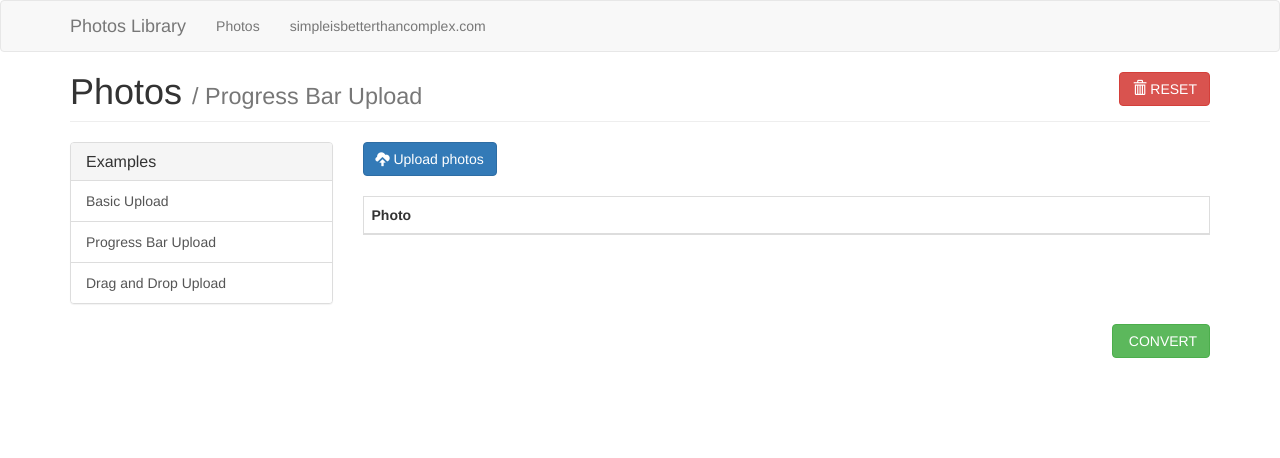
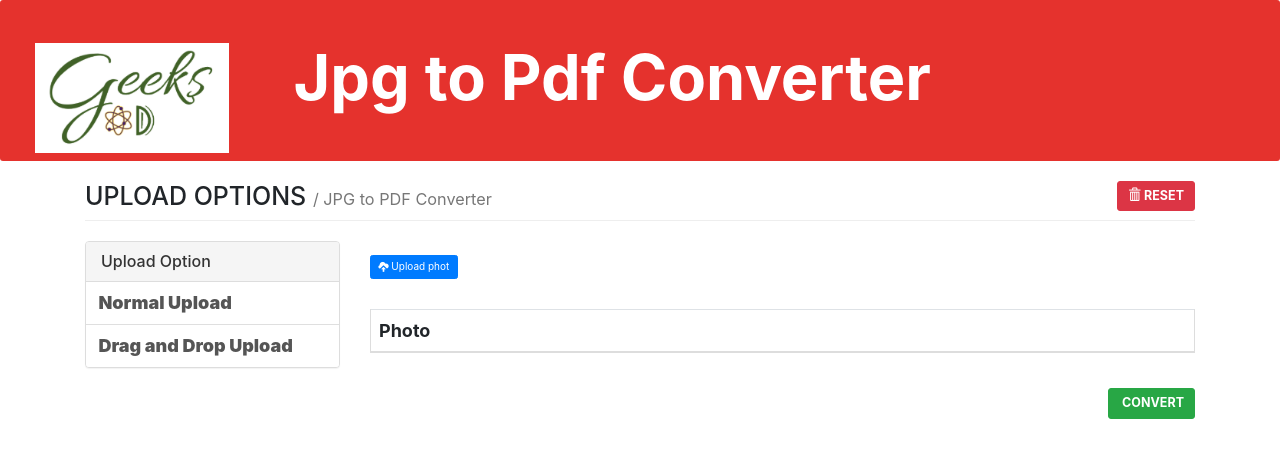
Before and after one commit to Nimit5/Geeks-God-Converter, a Django app: page / in a window 1280 px wide. Shown: the top 458 px of the page. Run offline with Django 3.2, Linux system fonts and the light colour scheme; lists and menus that the app fills with data are empty; some libraries are stand-ins or nearby versions.

Commit message:
second commit

```diff
--- a/jpg_pdf/jpg_pdf/templates/home.html
+++ b/jpg_pdf/jpg_pdf/templates/home.html
@@ -2,7 +2,7 @@
 
 {% load static %}
 
-{% block title %}Progress Bar Upload{% endblock %}
+{% block title %}JPG to PDF Converter{% endblock %}
 
 {% block javascript %}
   {# JQUERY FILE UPLOAD SCRIPTS #}
@@ -15,9 +15,9 @@
 {% endblock %}
 
 {% block photos_content %}
-  <div style="margin-bottom: 20px;">
+  <div style="margin-bottom: 20px; font-size: xx-large;">
     <button type="button" class="btn btn-primary js-upload-photos">
-      <span class="glyphicon glyphicon-cloud-upload"></span> Upload photos
+      <span class="glyphicon glyphicon-cloud-upload"></span> Upload phot
     </button>
     <input id="fileupload" type="file" name="file" multiple
            style="display: none;"
--- a/jpg_pdf/jpg_pdf/templates/includes/header.html
+++ b/jpg_pdf/jpg_pdf/templates/includes/header.html
@@ -1,4 +1,21 @@
-<nav class="navbar navbar-default">
+<!-- Image and text -->
+{% load static %}
+<html>
+<head>
+  <link rel="stylesheet" href="https://stackpath.bootstrapcdn.com/bootstrap/4.4.1/css/bootstrap.min.css" integrity="sha384-Vkoo8x4CGsO3+Hhxv8T/Q5PaXtkKtu6ug5TOeNV6gBiFeWPGFN9MuhOf23Q9Ifjh" crossorigin="anonymous">
+</head>
+<nav class=" jumbotron text-white" style="background-color: #E5322D;">
+  <div class="">
+  <a class="navbar-brand" href="#">
+    <img src="{% static 'photos/Geeks_god.png' %}"  class="d-inline-block align-top" alt="" style="height: 250%;">
+  </a>
+
+<a class="navbar-brand" href="{% url 'home' %}"></a>
+
+    </div>
+  <h1><b>Jpg to Pdf Converter</h1>
+</nav>
+<!--<nav class="navbar navbar-default">
   <div class="container">
     <div class="navbar-header">
       <button type="button" class="navbar-toggle collapsed" data-toggle="collapse" data-target="#main-menu" aria-expanded="false">
@@ -7,15 +24,21 @@
         <span class="icon-bar"></span>
         <span class="icon-bar"></span>
       </button>
-      <a class="navbar-brand" href="{% url 'home' %}">Photos Library</a>
+
+      <a class="navbar-brand" href="{% url 'home' %}">Geeks God JPG to PDF Converter</a>
     </div>
     <div class="collapse navbar-collapse" id="main-menu">
       <ul class="nav navbar-nav">
         <li{% if '/photos/' in request.path %} class="active"{% endif %}>
           <a href="{% url 'photos:basic_upload' %}">Photos</a>
         </li>
-        <li><a href="https://simpleisbetterthancomplex.com">simpleisbetterthancomplex.com</a></li>
       </ul>
     </div>
   </div>
-</nav>
+</nav>--!>
+<body>
+<script src="https://code.jquery.com/jquery-3.4.1.slim.min.js" integrity="sha384-J6qa4849blE2+poT4WnyKhv5vZF5SrPo0iEjwBvKU7imGFAV0wwj1yYfoRSJoZ+n" crossorigin="anonymous"></script>
+<script src="https://cdn.jsdelivr.net/npm/popper.js@1.16.0/dist/umd/popper.min.js" integrity="sha384-Q6E9RHvbIyZFJoft+2mJbHaEWldlvI9IOYy5n3zV9zzTtmI3UksdQRVvoxMfooAo" crossorigin="anonymous"></script>
+<script src="https://stackpath.bootstrapcdn.com/bootstrap/4.4.1/js/bootstrap.min.js" integrity="sha384-wfSDF2E50Y2D1uUdj0O3uMBJnjuUD4Ih7YwaYd1iqfktj0Uod8GCExl3Og8ifwB6" crossorigin="anonymous"></script>
+</body>
+</html>
--- a/jpg_pdf/photos/templates/photos/base.html
+++ b/jpg_pdf/photos/templates/photos/base.html
@@ -4,26 +4,24 @@
   <form method="post" action="{% url 'photos:clear_database' %}">
     {% csrf_token %}
     <input type="hidden" name="next" value="{{ request.path }}">
-    <button type="submit" class="btn btn-danger pull-right">
-      <span class="glyphicon glyphicon-trash"></span> RESET
+    <button type="submit" class="btn btn-danger btn-lg pull-right">
+      <span class="glyphicon glyphicon-trash"></span> <b>RESET
     </button>
   </form>
+<div style="font=20;">
   <h1 class="page-header">
-    Photos
+    UPLOAD OPTIONS
     <small>/ {% block title %}{% endblock %}</small>
   </h1>
-  <div class="row">
+  <div class="row" style="font-size: large;">
     <div class="col-md-3">
       <div class="panel panel-default">
         <div class="panel-heading">
-          <h3 class="panel-title">Examples</h3>
+          <h3 class="panel-title">Upload Option</h3>
         </div>
         <div class="list-group">
-          <a href="{% url 'photos:basic_upload' %}" class="list-group-item{% if request.path == '/photos/basic-upload/' %} active{% endif %}">
-            Basic Upload
-          </a>
           <a href="{% url 'photos:progress_bar_upload' %}" class="list-group-item{% if request.path == '/photos/progress-bar-upload/' %} active{% endif %}">
-            Progress Bar Upload
+             Normal Upload
           </a>
           <a href="{% url 'photos:drag_and_drop_upload' %}" class="list-group-item{% if request.path == '/photos/drag-and-drop-upload/' %} active{% endif %}">
             Drag and Drop Upload
@@ -36,11 +34,12 @@
       {% endblock %}
     </div>
   </div>
+</div>
 <form method="post" action="{% url 'photos:conver' %}">
     {% csrf_token %}
     <input type="hidden" name="next" value="{{ request.path }}">
-    <button type="submit" class="btn btn-success pull-right">
-      <span class="glyphicon "></span> CONVERT
+    <button type="submit" class="btn btn-success btn-lg pull-right">
+      <span class="glyphicon "></span> <b>CONVERT
     </button>
   </form>
 {% endblock %}
--- a/jpg_pdf/photos/templates/photos/drag_and_drop_upload/index.html
+++ b/jpg_pdf/photos/templates/photos/drag_and_drop_upload/index.html
@@ -21,14 +21,14 @@
   </div>
 
   <input id="fileupload" type="file" name="file" multiple
-         style="display: none;"
+         style="display: none; color:45 12 85; "
          data-url="{% url 'photos:basic_upload' %}"
          data-form-data='{"csrfmiddlewaretoken": "{{ csrf_token }}"}'>
-
+<p class="text-danger">*Enter only jpg images</p>
   <table id="gallery" class="table table-bordered">
     <thead>
       <tr>
-        <th>Photo</th>
+        <th>Selected Photos</th>
       </tr>
     </thead>
     <tbody>
```
Also changed, not shown: jpg_pdf/photos/templates/photos/new.html (added, +13 -0 lines), jpg_pdf/photos/templates/photos/output.html (added, +10 -0 lines), jpg_pdf/photos/templates/photos/progress_bar_upload/index.html (+8 -8 lines), jpg_pdf/photos/views.py (+13 -3 lines), jpg_pdf/db.sqlite3, jpg_pdf/photos/static/photos/Geeks_god.png (added), 2 other files.
